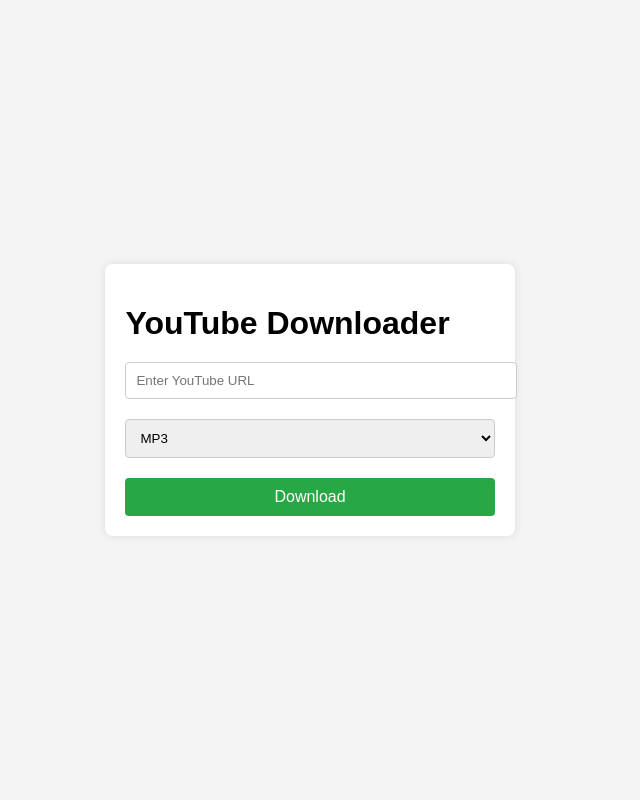
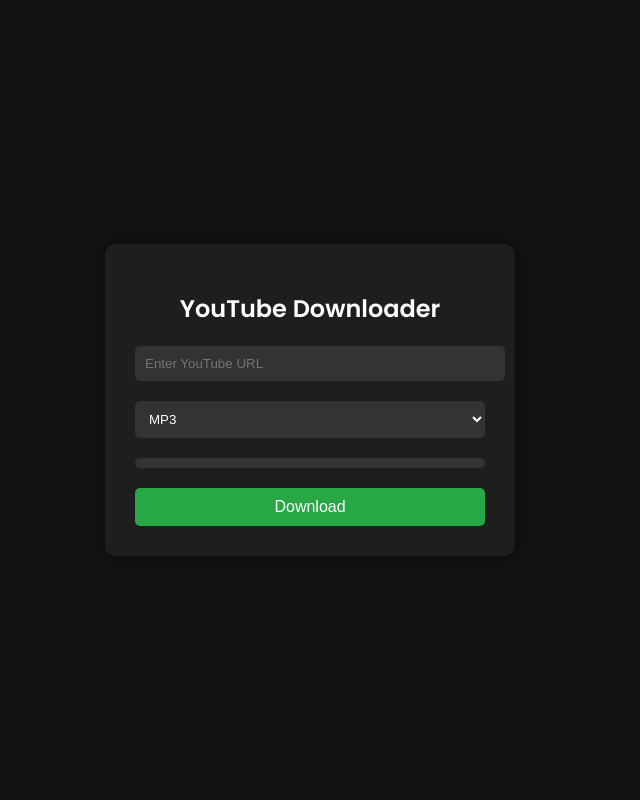
Before and after one commit to alfacode561/youtubedownloaderapp, a Flask app: page / in a window 1280 px wide. Shown: the whole page, without its empty margins (330-970 px from the left). Run offline with Flask 3, Linux system fonts and the light colour scheme.

Commit message:
final commit

```diff
--- a/app.py
+++ b/app.py
@@ -1,4 +1,4 @@
-from flask import Flask, render_template, request, send_file
+from flask import Flask, render_template, request, jsonify, send_file
 import yt_dlp
 import os
 
@@ -19,7 +19,7 @@ def download_audio(url):
     with yt_dlp.YoutubeDL(ydl_opts) as ydl:
         result = ydl.extract_info(url, download=True)
         filename = ydl.prepare_filename(result)
-        return filename.replace('.webm', '.mp3')  # Ensure correct extension
+        return filename.replace('.webm', '.mp3')
 
 def download_video(url):
     ydl_opts = {
@@ -31,24 +31,40 @@ def download_video(url):
     with yt_dlp.YoutubeDL(ydl_opts) as ydl:
         result = ydl.extract_info(url, download=True)
         filename = ydl.prepare_filename(result)
-        return filename.replace('.mkv', '.mp4')  # Ensure correct extension
+        return filename.replace('.mkv', '.mp4')
 
 @app.route('/')
 def index():
     return render_template('index.html')
 
+@app.route('/get_info', methods=['POST'])
+def get_info():
+    url = request.json.get('url')
+    try:
+        with yt_dlp.YoutubeDL({}) as ydl:
+            info = ydl.extract_info(url, download=False)
+            return jsonify({
+                'title': info['title'],
+                'thumbnail': info['thumbnail']
+            })
+    except Exception as e:
+        return jsonify({'error': str(e)}), 400
+
 @app.route('/download', methods=['POST'])
 def download():
     url = request.form['url']
     format_type = request.form['format']
-    if format_type == 'mp3':
-        filepath = download_audio(url)
-    elif format_type == 'mp4':
-        filepath = download_video(url)
-    else:
-        return "Invalid format", 400
+    try:
+        if format_type == 'mp3':
+            filepath = download_audio(url)
+        elif format_type == 'mp4':
+            filepath = download_video(url)
+        else:
+            return "Invalid format", 400
 
-    return send_file(filepath, as_attachment=True)
+        return send_file(filepath, as_attachment=True)
+    except Exception as e:
+        return f"Error: {str(e)}", 500
 
 if __name__ == '__main__':
     os.makedirs('downloads', exist_ok=True)
--- a/templates/index.html
+++ b/templates/index.html
@@ -5,59 +5,161 @@
     <meta name="viewport" content="width=device-width, initial-scale=1.0">
     <title>YouTube Downloader</title>
     <style>
+        @import url('https://fonts.googleapis.com/css2?family=Poppins:wght@300;400;600&display=swap');
+
         body {
-            font-family: Arial, sans-serif;
+            font-family: 'Poppins', sans-serif;
             margin: 0;
             padding: 0;
             display: flex;
             justify-content: center;
             align-items: center;
             height: 100vh;
-            background-color: #f4f4f4;
+            background-color: #121212;
+            color: #fff;
         }
         .container {
-            background: #fff;
-            padding: 20px;
-            border-radius: 8px;
-            box-shadow: 0 0 10px rgba(0, 0, 0, 0.1);
+            background: #1e1e1e;
+            padding: 30px;
+            border-radius: 10px;
+            box-shadow: 0 0 15px rgba(0, 0, 0, 0.5);
+            text-align: center;
+            width: 350px;
         }
         h1 {
+            font-size: 24px;
             margin-bottom: 20px;
+            font-weight: 600;
         }
         input[type="text"], select {
             width: 100%;
             padding: 10px;
             margin-bottom: 20px;
-            border: 1px solid #ccc;
-            border-radius: 4px;
+            border: none;
+            border-radius: 5px;
+            background-color: #333;
+            color: #fff;
         }
         input[type="submit"] {
             width: 100%;
             padding: 10px;
             background: #28a745;
             border: none;
-            border-radius: 4px;
+            border-radius: 5px;
             color: white;
             font-size: 16px;
             cursor: pointer;
+            transition: background 0.3s ease;
         }
         input[type="submit"]:hover {
             background: #218838;
+        }
+        #thumbnail {
+            margin-bottom: 20px;
+            max-width: 100%;
+            border-radius: 10px;
+        }
+        .progress-bar {
+            width: 100%;
+            background-color: #333;
+            border-radius: 5px;
+            margin-bottom: 20px;
+            overflow: hidden;
+        }
+        .progress {
+            height: 10px;
+            background-color: #28a745;
+            width: 0;
+        }
+        .error-message {
+            color: #ff4d4f;
+            margin-top: 10px;
         }
     </style>
 </head>
 <body>
     <div class="container">
         <h1>YouTube Downloader</h1>
-        <form action="/download" method="post">
-            <input type="text" name="url" placeholder="Enter YouTube URL" required>
-            <select name="format" required>
-                <option value="mp3">MP3</option>
-                <option value="mp4">MP4</option>
-            </select>
-            <input type="submit" value="Download">
-        </form>
+        <input type="text" id="url-input" placeholder="Enter YouTube URL" required>
+        <select id="format-select" required>
+            <option value="mp3">MP3</option>
+            <option value="mp4">MP4</option>
+        </select>
+        <img id="thumbnail" style="display: none;" />
+        <div class="progress-bar">
+            <div class="progress"></div>
+        </div>
+        <input type="submit" id="download-btn" value="Download">
+        <p class="error-message" style="display: none;"></p>
     </div>
 
+    <script>
+        document.getElementById('url-input').addEventListener('input', function() {
+            const url = this.value;
+            if (url) {
+                fetch('/get_info', {
+                    method: 'POST',
+                    headers: {
+                        'Content-Type': 'application/json',
+                    },
+                    body: JSON.stringify({ url }),
+                })
+                .then(response => response.json())
+                .then(data => {
+                    if (data.thumbnail) {
+                        document.getElementById('thumbnail').src = data.thumbnail;
+                        document.getElementById('thumbnail').style.display = 'block';
+                    } else {
+                        document.getElementById('thumbnail').style.display = 'none';
+                    }
+                })
+                .catch(() => {
+                    document.getElementById('thumbnail').style.display = 'none';
+                });
+            }
+        });
+
+        document.getElementById('download-btn').addEventListener('click', function() {
+            const url = document.getElementById('url-input').value;
+            const format = document.getElementById('format-select').value;
+            const progressBar = document.querySelector('.progress');
+            const errorMessage = document.querySelector('.error-message');
+
+            if (!url) return;
+
+            progressBar.style.width = '0%';
+            errorMessage.style.display = 'none';
+
+            fetch('/download', {
+                method: 'POST',
+                headers: {
+                    'Content-Type': 'application/x-www-form-urlencoded',
+                },
+                body: new URLSearchParams({ url, format }),
+            })
+            .then(response => {
+                if (response.ok) {
+                    progressBar.style.width = '100%';
+                    return response.blob();
+                } else {
+                    throw new Error('Download failed');
+                }
+            })
+            .then(blob => {
+                const url = window.URL.createObjectURL(blob);
+                const a = document.createElement('a');
+                a.style.display = 'none';
+                a.href = url;
+                a.download = '';
+                document.body.appendChild(a);
+                a.click();
+                window.URL.revokeObjectURL(url);
+            })
+            .catch(err => {
+                errorMessage.textContent = err.message;
+                errorMessage.style.display = 'block';
+            });
+        });
+    </script>
 </body>
 </html>
```
